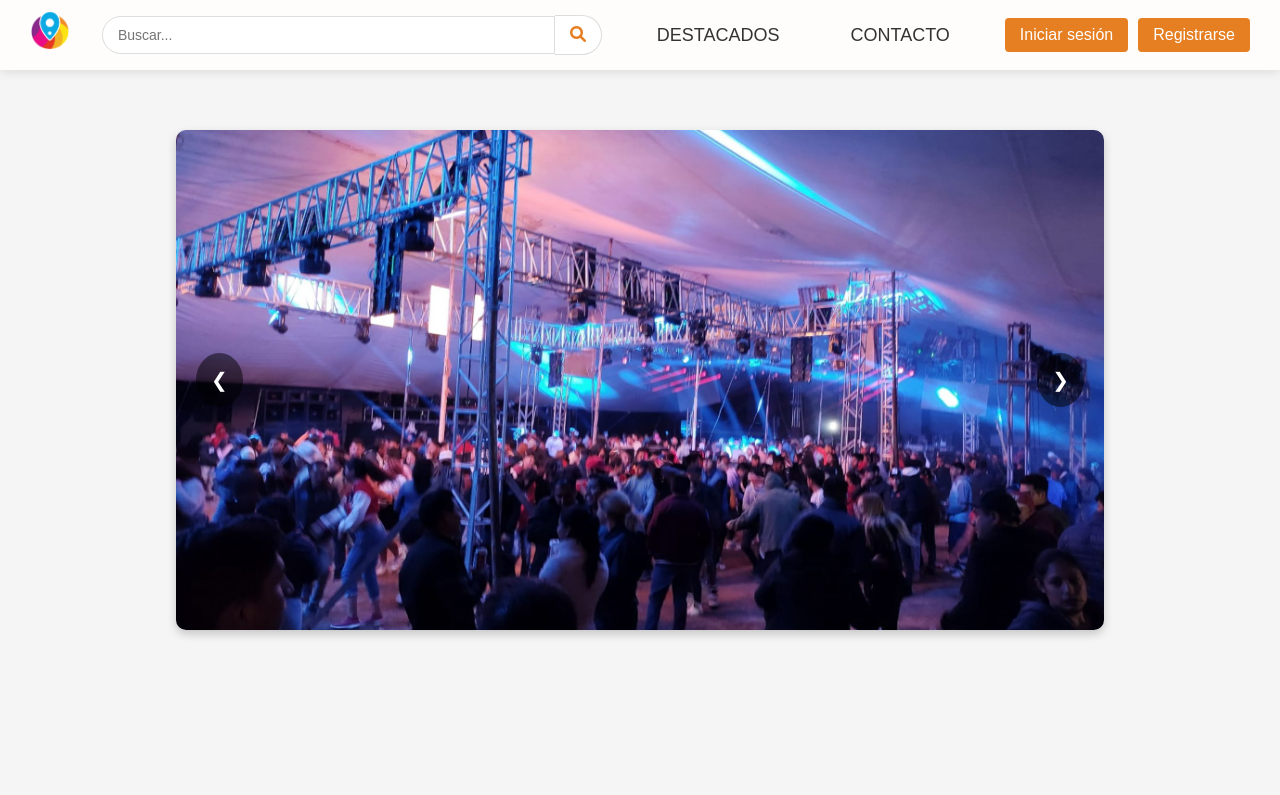
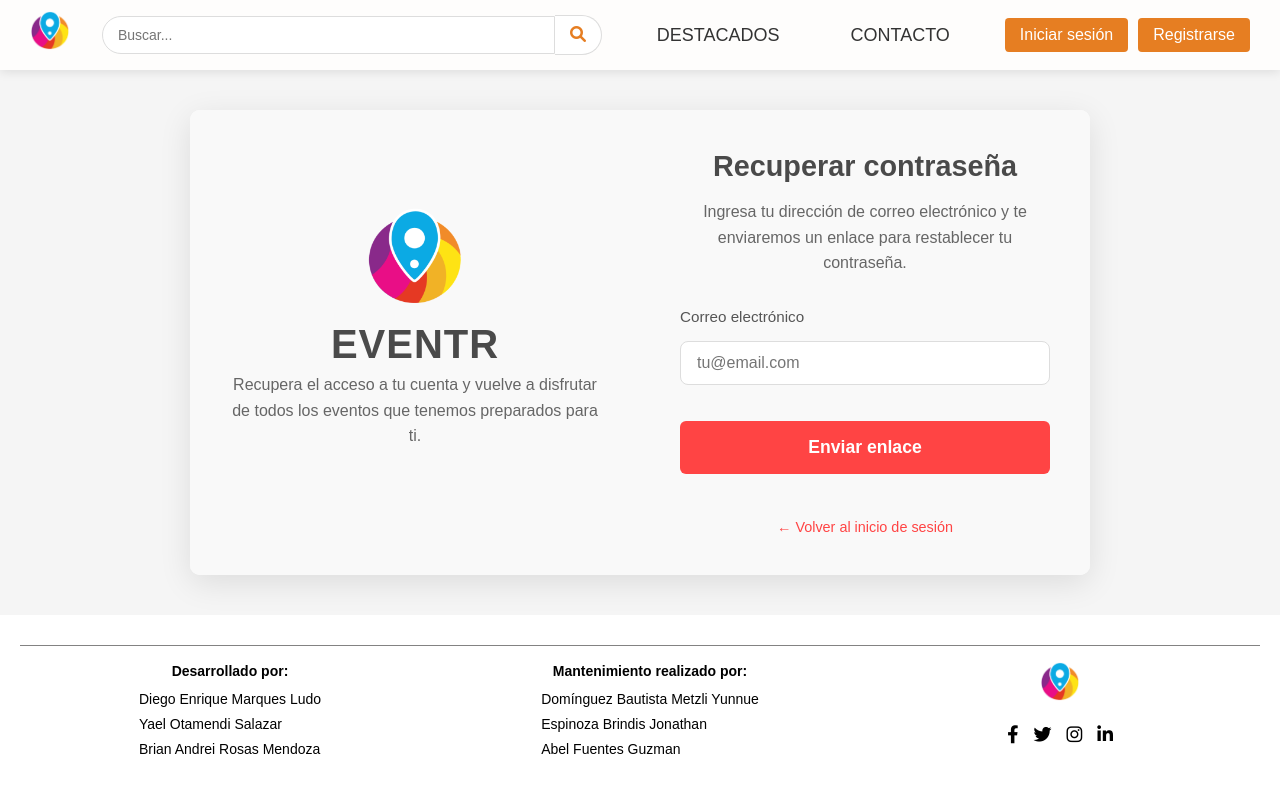
Before and after one commit to abelheddy/EventR, a React (Vite) app in the folder frontend/: page /Reset-Password in a window 1280 px wide. Before the commit this address led to /. Shown: the top 795 px of the page. Built offline with nearby package versions, Linux system fonts and the light colour scheme.

Commit message:
add page
se agrego la pagina de Reset Password(solo frontend)

```diff
--- a/frontend/src/App.jsx
+++ b/frontend/src/App.jsx
@@ -11,6 +11,8 @@ import Reg from './pages/register/register'; // importa la página de registro
 import Mante from './pages/mantenimiento/mantenimiento'; // importa la página de mantenimiento
 import Perfil from './pages/perfil/Perfil' //importa la paguina de Perfil
 import Contacto from './pages/contacto/Contacto'; // importa la página de contacto
+import ForgotPassword from './pages/resetPassword/ForgotPassword'; // importa la página de recuperación de contraseña
+
 
 
 // Componente para rutas protegidas
@@ -45,6 +47,7 @@ function App() {
                         <Route path="*" element={<Navigate to="/" replace />} />
                         <Route path="/perfil" element={<Perfil/>}/>
                         <Route path="/contacto" element={<Contacto/>}/>
+                        <Route path="/Reset-Password" element={<ForgotPassword/>}/>
                     </Routes>
                 </main>
                 <Footer />
--- a/frontend/src/pages/login/Login.jsx
+++ b/frontend/src/pages/login/Login.jsx
@@ -183,7 +183,7 @@ const Login = () => {
 
           <div className="login-footer">
             <p>¿No tienes una cuenta? <Link to="/register">Regístrate</Link></p>
-            <Link to="/forgot-password">¿Olvidaste tu contraseña?</Link>
+            <Link to="/Reset-Password">¿Olvidaste tu contraseña?</Link>
           </div>
         </div>
       </div>
--- /dev/null
+++ b/frontend/src/pages/resetPassword/ForgotPassword.jsx
@@ -0,0 +1,135 @@
+import React, { useState } from 'react';
+import { Link } from 'react-router-dom';
+import './css/forgotPassword.css';
+import logo from '../../assets/logo.png';
+
+const ForgotPassword = () => {
+  const [email, setEmail] = useState('');
+  const [error, setError] = useState('');
+  const [success, setSuccess] = useState(false);
+  const [isLoading, setIsLoading] = useState(false);
+
+  const handleSubmit = async (e) => {
+    e.preventDefault();
+    setError('');
+
+    if (!email) {
+      setError('El email es requerido');
+      return;
+    }
+
+    if (!email.match(/^\S+@\S+\.\S+$/)) {
+      setError('Email inválido');
+      return;
+    }
+
+    setIsLoading(true);
+
+    try {
+      // Simulamos una llamada a la API
+      await new Promise(resolve => setTimeout(resolve, 1500));
+
+      // En un caso real, aquí harías la llamada a tu backend:
+      /*
+      const response = await fetch('http://localhost:5000/api/auth/forgot-password', {
+        method: 'POST',
+        headers: {
+          'Content-Type': 'application/json',
+        },
+        body: JSON.stringify({ email }),
+      });
+
+      const data = await response.json();
+
+      if (!response.ok) {
+        throw new Error(data.message || 'Error al solicitar recuperación');
+      }
+      */
+
+      setSuccess(true);
+    } catch (err) {
+      console.error('Error:', err);
+      setError(err.message || 'Error al procesar la solicitud');
+    } finally {
+      setIsLoading(false);
+    }
+  };
+
+  return (
+    <div className="forgot-container">
+      <div className="forgot-card">
+        <div className="forgot-left-column">
+          <img src={logo} alt="Eventr Logo" className="forgot-logo" />
+          <h1 className="logo">EVENTR</h1>
+          <p className="welcome-text">
+            Recupera el acceso a tu cuenta y vuelve a disfrutar de todos los eventos
+            que tenemos preparados para ti.
+          </p>
+        </div>
+
+        <div className="forgot-right-column">
+          {error && <div className="error-message">{error}</div>}
+
+          {success ? (
+            <div className="success-message">
+              <h3>¡Correo enviado!</h3>
+              <p>
+                Hemos enviado un enlace de recuperación a <strong>{email}</strong>.
+                Por favor revisa tu bandeja de entrada y sigue las instrucciones.
+              </p>
+              <Link to="/login" className="back-to-login">
+                Volver al inicio de sesión
+              </Link>
+            </div>
+          ) : (
+            <>
+              <h2>Recuperar contraseña</h2>
+              <p className="instructions">
+                Ingresa tu dirección de correo electrónico y te enviaremos un enlace
+                para restablecer tu contraseña.
+              </p>
+
+              <form onSubmit={handleSubmit} className="forgot-form">
+                <div className="form-group">
+                  <label htmlFor="email">Correo electrónico</label>
+                  <input
+                    type="email"
+                    id="email"
+                    name="email"
+                    value={email}
+                    onChange={(e) => setEmail(e.target.value)}
+                    placeholder="tu@email.com"
+                    required
+                  />
+                </div>
+
+                <button
+                  type="submit"
+                  className={`forgot-button ${isLoading ? 'loading' : ''}`}
+                  disabled={isLoading}
+                >
+                  {isLoading ? (
+                    <>
+                      <span className="spinner"></span>
+                      Enviando...
+                    </>
+                  ) : (
+                    'Enviar enlace'
+                  )}
+                </button>
+              </form>
+
+              <div className="forgot-footer">
+                <Link to="/login" className="back-to-login">
+                  ← Volver al inicio de sesión
+                </Link>
+              </div>
+            </>
+          )}
+        </div>
+      </div>
+    </div>
+  );
+};
+
+export default ForgotPassword;
--- /dev/null
+++ b/frontend/src/pages/resetPassword/css/ForgotPassword.css
@@ -0,0 +1,179 @@
+/* Estilos específicos para la página de Recuperación de Contraseña */
+.forgot-container {
+    display: flex;
+    justify-content: center;
+    align-items: center;
+    min-height: 50vh;
+    padding: 20px;
+    background-color: #f5f5f5;
+  }
+
+  .forgot-card {
+    background: white;
+    border-radius: 10px;
+    box-shadow: 0 8px 32px rgba(0, 0, 0, 0.1);
+    width: 100%;
+    text-align: center;
+    max-width: 900px;
+    display: flex;
+    overflow: hidden;
+  }
+
+  .forgot-left-column {
+    flex: 1;
+    padding: 40px;
+    display: flex;
+    flex-direction: column;
+    justify-content: center;
+    background-color: #f9f9f9;
+    align-items: center;
+  }
+
+  .forgot-right-column {
+    flex: 1;
+    padding: 40px;
+    display: flex;
+    flex-direction: column;
+    justify-content: center;
+    background-color: #f9f9f9;
+  }
+
+  .forgot-right-column h2 {
+    color: #4a4a4a;
+    margin-bottom: 1rem;
+    font-size: 1.8rem;
+  }
+
+  .instructions {
+    color: #666;
+    margin-bottom: 2rem;
+    line-height: 1.6;
+  }
+
+  .forgot-form {
+    display: flex;
+    flex-direction: column;
+    gap: 20px;
+  }
+
+  .form-group {
+    text-align: left;
+  }
+
+  .form-group label {
+    display: block;
+    margin-bottom: 8px;
+    font-weight: 500;
+    color: #555;
+  }
+
+  .form-group input {
+    width: 100%;
+    padding: 12px 16px;
+    border: 1px solid #ddd;
+    border-radius: 8px;
+    font-size: 1rem;
+    transition: border-color 0.3s;
+  }
+
+  .form-group input:focus {
+    outline: none;
+    border-color: #a777e3;
+  }
+
+  .forgot-button {
+    background-color: #ff4444;
+    color: white;
+    padding: 1rem;
+    border: none;
+    border-radius: 6px;
+    font-size: 1.1rem;
+    cursor: pointer;
+    margin-top: 1rem;
+    width: 100%;
+    transition: background-color 0.3s;
+    font-weight: bold;
+  }
+
+  .forgot-button:hover {
+    background-color: #cc0000;
+  }
+
+  .forgot-footer {
+    margin-top: 25px;
+    font-size: 0.9rem;
+    color: #666;
+  }
+
+  .forgot-footer a {
+    color: #ff4444;
+    text-decoration: none;
+    transition: color 0.3s;
+  }
+
+  .forgot-footer a:hover {
+    color: #cc0000;
+    text-decoration: underline;
+  }
+
+  .forgot-logo {
+    width: 100px;
+    height: 100px;
+    margin: 0 auto 1rem;
+    display: block;
+  }
+
+  .error-message {
+    color: #ff4444;
+    background-color: #ffeeee;
+    padding: 12px;
+    border-radius: 6px;
+    margin-bottom: 20px;
+    font-size: 0.9rem;
+  }
+
+  .success-message {
+    color: #4a4a4a;
+    background-color: #f0fff0;
+    padding: 20px;
+    border-radius: 6px;
+    margin-bottom: 20px;
+  }
+
+  .success-message h3 {
+    color: #2e7d32;
+    margin-bottom: 10px;
+  }
+
+  .back-to-login {
+    display: inline-block;
+    margin-top: 20px;
+    color: #ff4444;
+    text-decoration: none;
+    font-weight: 500;
+  }
+
+  .back-to-login:hover {
+    text-decoration: underline;
+  }
+
+  /* Spinner */
+  .spinner {
+    display: inline-block;
+    width: 16px;
+    height: 16px;
+    border: 3px solid rgba(255, 255, 255, 0.3);
+    border-radius: 50%;
+    border-top-color: white;
+    animation: spin 1s ease-in-out infinite;
+    margin-right: 8px;
+  }
+
+  @keyframes spin {
+    to { transform: rotate(360deg); }
+  }
+
+  .loading {
+    opacity: 0.8;
+    pointer-events: none;
+  }
```
